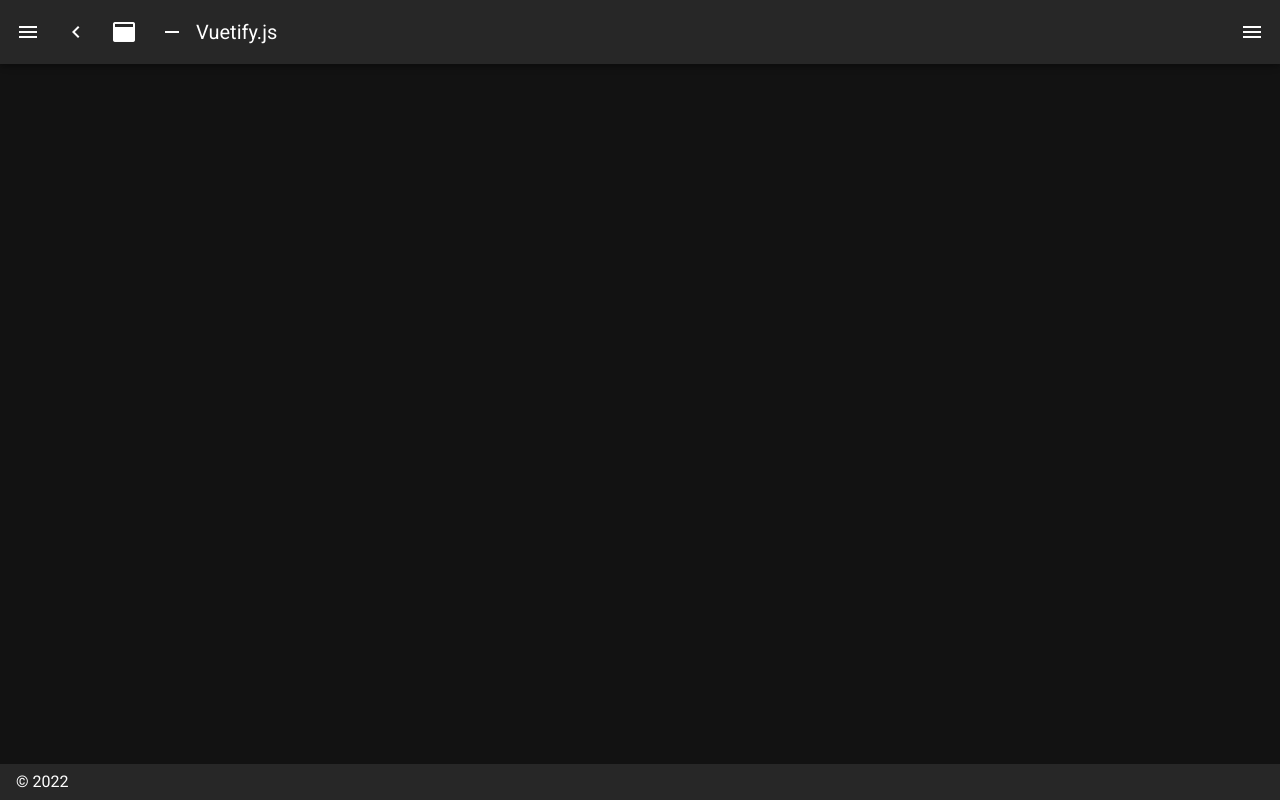
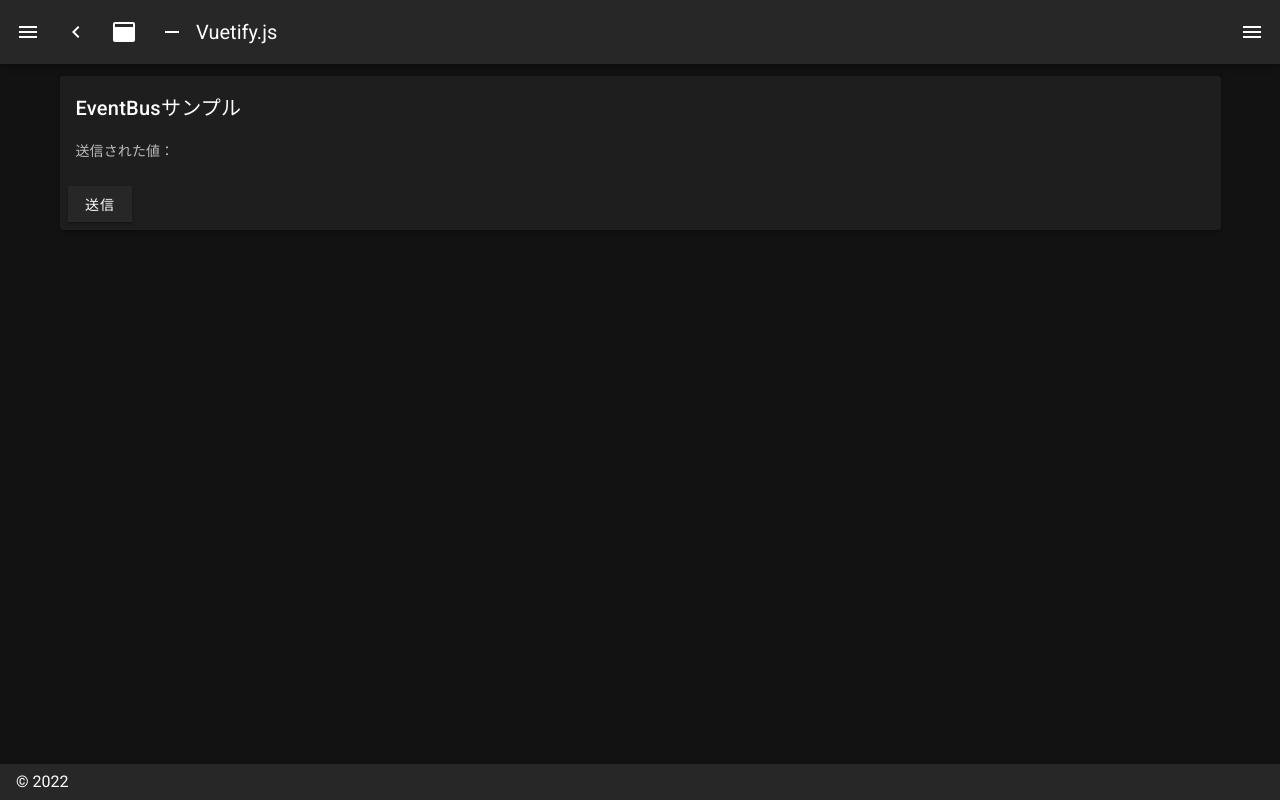
Before and after one commit to koichi-ezato/nuxt-sample, a Nuxt app: page /EventBus in a window 1280 px wide. Before the commit this address had no page. Built offline with nearby package versions, Linux system fonts and the light colour scheme.

Commit message:
EventBus

```diff
--- /dev/null
+++ b/components/EventBusReceive.vue
@@ -0,0 +1,22 @@
+<template>
+  <span>送信された値：{{ message }}</span>
+</template>
+
+<script>
+export default {
+  name: 'EventBusReceive',
+  data() {
+    return {
+      message: '',
+    }
+  },
+  mounted() {
+    this.$nuxt.$on('SEND_MESSAGE', (result) => {
+      this.message = result
+    })
+  },
+  beforeDestroy() {
+    this.$nuxt.$off('SEND_MESSAGE')
+  },
+}
+</script>
--- /dev/null
+++ b/components/EventBusSend.vue
@@ -0,0 +1,14 @@
+<template>
+  <v-btn tile @click='sendMessage'>送信</v-btn>
+</template>
+
+<script>
+export default {
+  name: 'EventBusSend',
+  methods: {
+    sendMessage() {
+      this.$nuxt.$emit('SEND_MESSAGE', 'メッセージを送信しました。')
+    },
+  },
+}
+</script>
--- /dev/null
+++ b/pages/EventBus.vue
@@ -0,0 +1,21 @@
+<template>
+  <v-card>
+    <v-card-title>EventBusサンプル</v-card-title>
+    <v-card-text>
+      <event-bus-receive />
+    </v-card-text>
+    <v-card-actions>
+      <event-bus-send />
+    </v-card-actions>
+  </v-card>
+</template>
+
+<script>
+import EventBusReceive from '~/components/EventBusReceive'
+import EventBusSend from '~/components/EventBusSend'
+
+export default {
+  name: 'EventBus',
+  components: { EventBusSend, EventBusReceive }
+}
+</script>
```
